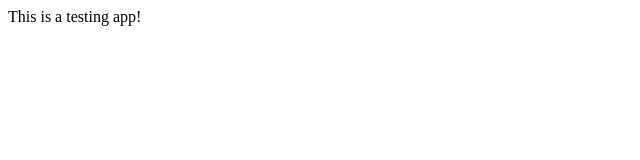
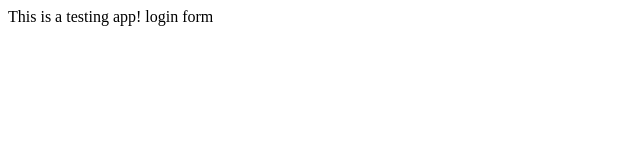
Before and after one commit to isaacnews-42/testApptesting, a plain HTML site: page index.html in a window 1280 px wide. Shown: the full height of the page, 0-640 px from the left. Drawn offline with Linux system fonts and the light colour scheme.

Commit message:
login form

```diff
--- /dev/null
+++ b/dir2/app2.js
@@ -0,0 +1 @@
+console.log(more testing again);
--- a/index.html
+++ b/index.html
@@ -4,5 +4,6 @@
 </head>
 <body>
 This is a testing app!
+login form
 </body>
 </html>
```
Also changed, not shown: login.html (added, +1 -0 lines), app.js (line endings or trailing spaces), log.txt (added).
